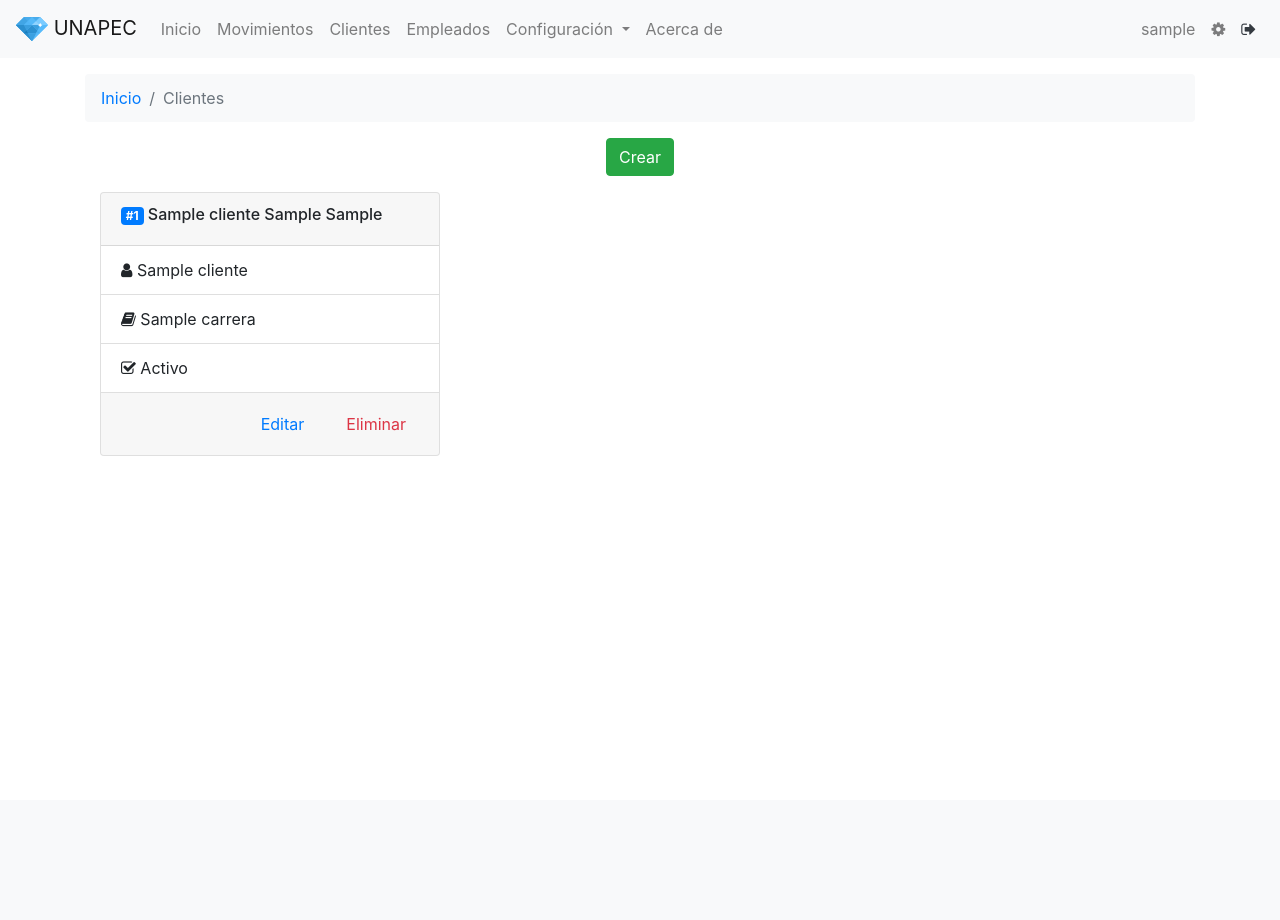
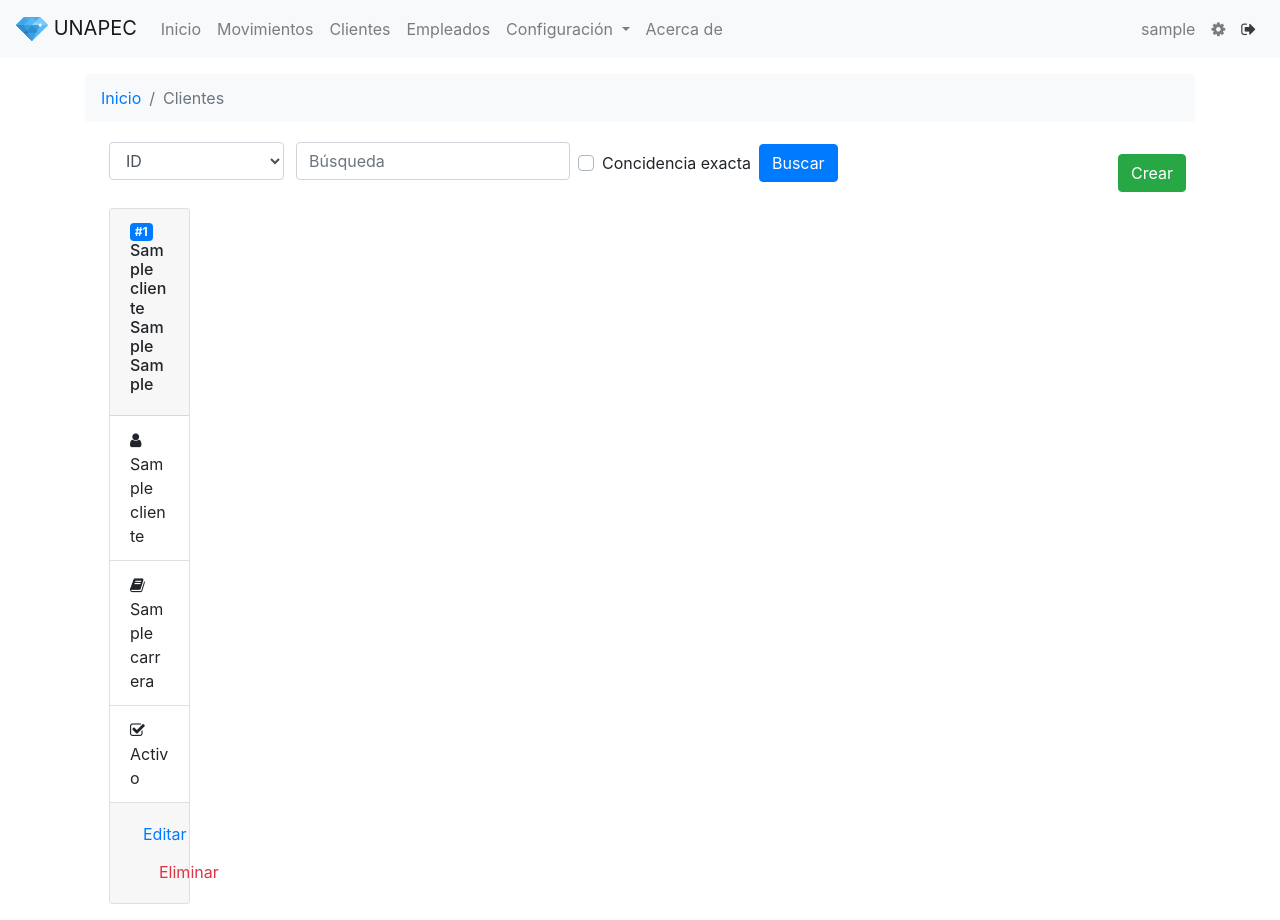
Before and after one commit to miguel-guzman/UNAPEC-CAJA, a Django app: template Django/Caja/templates/clientes/index.html in a window 1280 px wide. Before the commit the page ends 456 px from the top, so only its background shows below. Run offline with Django 3.2, Linux system fonts and the light colour scheme; the template is opened without the code that fills it: values that come from a table or form of the project are taken from there, others are empty; a user stored in the database is signed in; tables that the repository leaves empty hold one stand-in row (values such as "Sample post"); some libraries are stand-ins or nearby versions.

Commit message:
Added Search to Client CRUD

```diff
--- a/Django/Caja/templates/clientes/index.html
+++ b/Django/Caja/templates/clientes/index.html
@@ -20,6 +20,28 @@
           <li class="breadcrumb-item active">Clientes</li>
         </ol>
       </nav>
+ <div class="row justify-content-center justify-content-md-between px-4 mb-3">
+        <form>
+          <div class="form-inline col">
+            <select class="form-control mb-2 my-1 mr-sm-2" name="field" id="field">
+              <option value="cli_id"{% if request.GET.field == 'cli_id' %} selected{% endif %}>ID</option>
+              <option value="cli_nomb"{% if request.GET.field == 'cli_nomb' %} selected{% endif %}>Nombres</option>
+              <option value="cli_ape1"{% if request.GET.field == 'cli_ape1' %} selected{% endif %}>Apellido Paterno</option>
+              <option value="cli_ape2"{% if request.GET.field == 'cli_ape2' %} selected{% endif %}>Apellido Materno</option>
+              <option value="tcli_id"{% if request.GET.field == 'tcli_id' %} selected{% endif %}>Tipo de Cliente</option>
+              <option value="carr_id"{% if request.GET.field == 'carr_id' %} selected{% endif %}>Carrera</option>
+              <option value="cli_acti"{% if request.GET.field == 'cli_acti' %} selected{% endif %}>Estado</option>
+            </select>
+            <input class="form-control ml-sm-1 mb-2 my-1 mr-md-2" type="text" name="query" id="query"{% if request.GET.query %} value="{{ request.GET.query }}"{% endif %} placeholder="Búsqueda" required>
+            <div class="custom-control custom-checkbox my-1">
+              <input class="custom-control-input" type="checkbox" name="match" id="match"{% if request.GET.match %} checked{% endif %}>
+              <label class="custom-control-label" for="match">Concidencia exacta</label>
+            </div>
+            <button type="submit" class="btn btn-primary ml-2">Buscar</button>
+            {% if filtered %}<a class="btn btn-secondary ml-2" href="{% url 'empleados' %}" role="button">Reestablecer</a>{% endif %}
+          </div>
+        </form>
+
       <div class="row mt-3">
         <div class="col text-center">
           <a class="btn btn-success" href="{% url 'cliente_create' %}" role="button">Crear</a>
```
